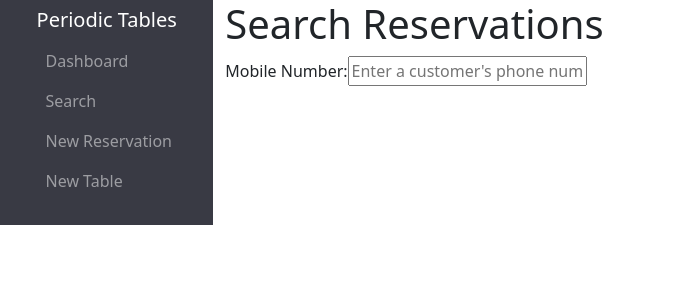
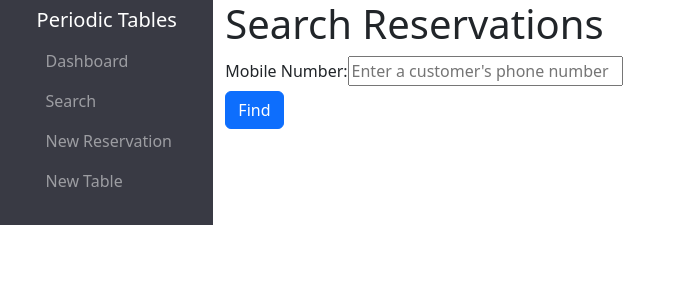
Before and after one commit to Thinkful-Ed/starter-restaurant-reservation, a React (Create React App) app in the folder front-end/: page /search in a window 1280 px wide. Shown: the top 300 px of the page, without its empty margins (0-686 px from the left). Built offline with nearby package versions, Linux system fonts and the light colour scheme; no server answers; a web font is replaced by a local one.

Commit message:
Modified text field and added Find button to search form

```diff
--- a/front-end/src/search/SearchForm.js
+++ b/front-end/src/search/SearchForm.js
@@ -4,7 +4,7 @@ import formatPhoneNumber from "../utils/formatPhoneNumber";
 export default function SearchForm() {
   const [mobileNumber, setMobileNumber] = useState("");
 
-const handleChange = (event) => {
+  const handleChange = (event) => {
     const formattedPhoneNumber = formatPhoneNumber(event.target.value);
     setMobileNumber(formattedPhoneNumber);
   };
@@ -19,11 +19,15 @@ const handleChange = (event) => {
             type="text"
             id="mobile_number"
             placeholder="Enter a customer's phone number"
+            style={{ width: 275 }}
             required={true}
             value={mobileNumber}
             onChange={handleChange}
           />
         </div>
+        <button type="submit" className="btn btn-primary">
+          Find
+        </button>
       </form>
     </div>
   );
```
